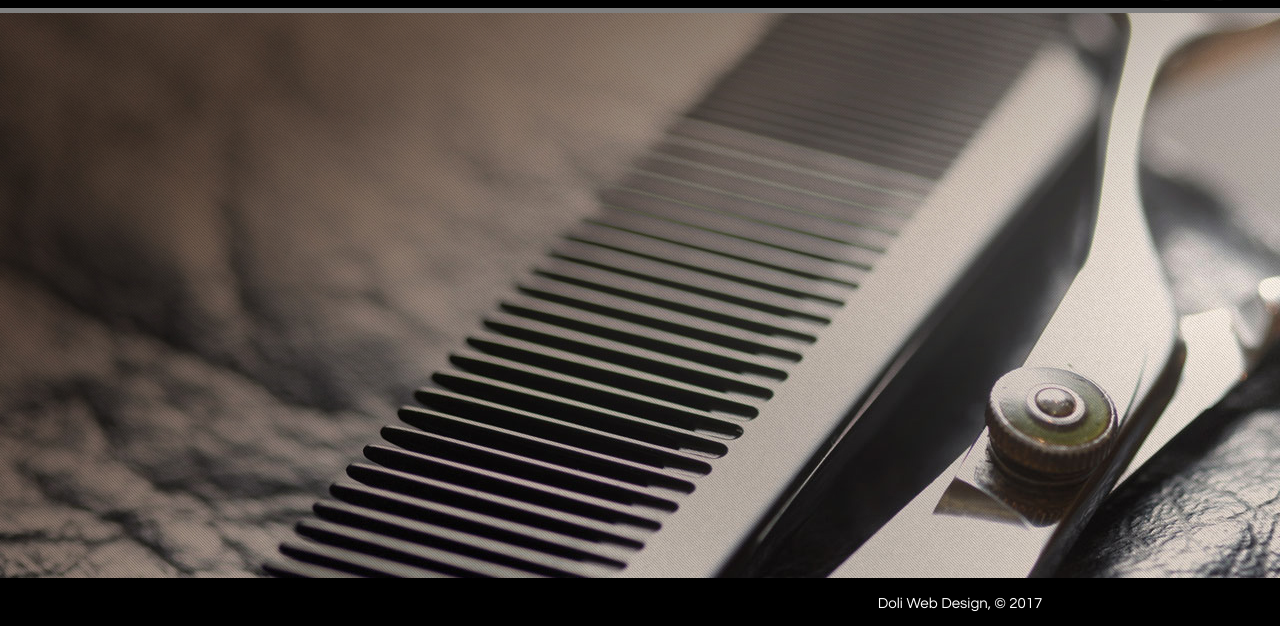
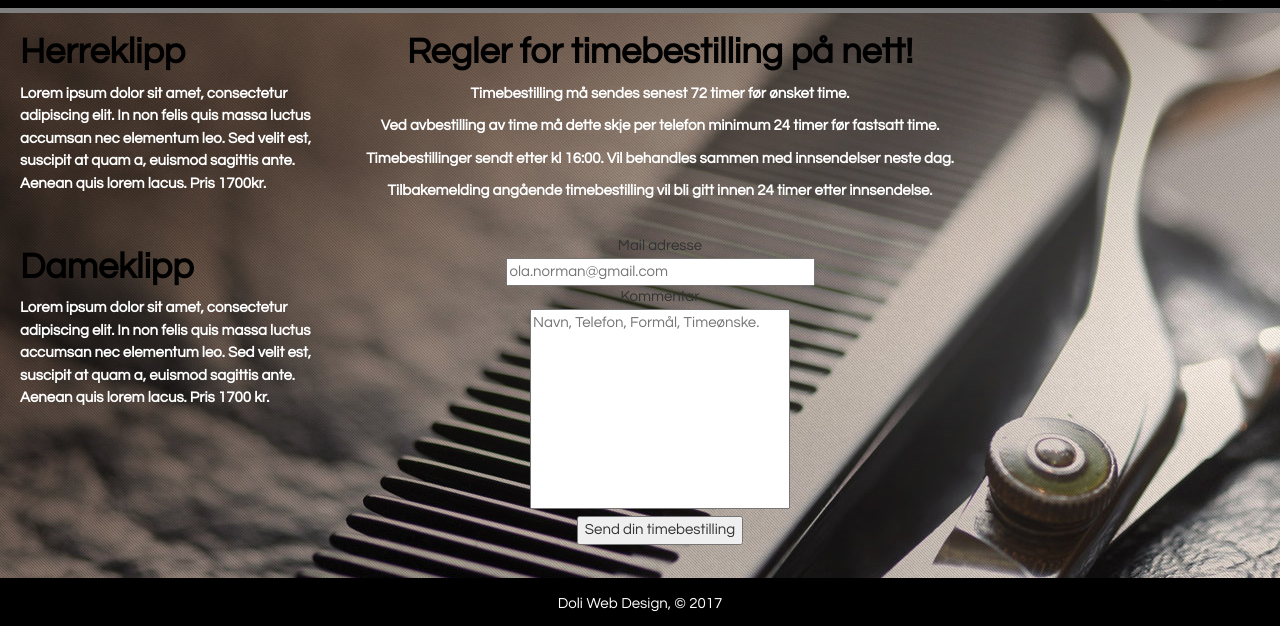
Before and after one commit to djluppo/saxkompaniet, a plain HTML site: page timebestilling.html in a window 1280 px wide. Shown: the part 172-798 px from the top of the page. Drawn offline with nearby package versions, Linux system fonts and the light colour scheme.

Commit message:
Timebestillingpamail

```diff
--- a/theme.css
+++ b/theme.css
@@ -4,14 +4,14 @@ body {
 	line-height: 1.5;
 	padding:0;
 	margin:0;
-	background-color: #f4f4f4;
+	background-color: black;
 }
 
 
 
 #showcase {
-	min-height: 750px;
-	background:url('./img/background.jpg') no-repeat 0 -50px;
+	min-height: 1080px;
+	background:url('./img/background.jpg') no-repeat;
 
 }
 
@@ -26,6 +26,12 @@ body {
 	font-weight: bold;
 }
 
+ #showcase li {
+ 	color:white;
+ 	font-weight: bold;
+ 	text-decoration: underline;
+ }
+
 
 .container {
 	width: 100%;
@@ -37,6 +43,11 @@ body {
 	width: 400px;
 }
 
+textarea {
+   resize: none;
+   height: 200px;
+   width: 260px;
+}
 
 header {
 	background: black;
@@ -44,6 +55,7 @@ header {
 	padding-top: 5px;
 	min-height: 60px;
 	border-bottom:#7F7F7F 5px solid;
+	width: 100%;
 }
 
 header a {
@@ -102,7 +114,7 @@ footer {
 	position: fixed;
 	bottom: 0;
 	height: 50px;
-	width: 1920px;
+	width: 100%;
 }
 
 footer p {
--- a/timebestilling.html
+++ b/timebestilling.html
@@ -36,11 +36,40 @@
 
 	<section id="showcase">
 		<div class="row">
+ 	  		<div class="col-lg-3" style=" margin-left: 20px;">
+ 	  			<h1 style="color: black;">Herreklipp</h1>
+ 	  			<p>Lorem ipsum dolor sit amet, consectetur adipiscing elit. In non felis quis massa luctus accumsan nec elementum leo. Sed velit est, suscipit at quam a, euismod sagittis ante. Aenean quis lorem lacus. Pris 1700kr.
+ 	  			</p>
+	 	  		<br>
+	 	  			<h1 style="color: black;">Dameklipp</h1>
+	 	  			<p>Lorem ipsum dolor sit amet, consectetur adipiscing elit. In non felis quis massa luctus accumsan nec elementum leo. Sed velit est, suscipit at quam a, euismod sagittis ante. Aenean quis lorem lacus. Pris 1700 kr.
+	 	  			</p>
+	 	  			<br>
+
+ 	  		</div>
+ 	  		<div class="col-lg-6" align="center">
+ 	  		<h1 style="color: black;">Regler for timebestilling på nett!</h1>
+ 	  			<p>Timebestilling må sendes senest 72 timer før ønsket time.</p>
+ 	  			<p>Ved avbestilling av time må dette skje per telefon minimum 24 timer før fastsatt time.</p>
+ 	  			<p>Timebestillinger sendt etter kl 16:00. Vil behandles sammen med innsendelser neste dag.</p>
+ 	  			<p>Tilbakemelding angående timebestilling vil bli gitt innen 24 timer etter innsendelse.</p>
+    			<form align="center" method="POST" action="http://formspree.io/peterdolvik91@hotmail.com">
+    			<br>
+    			Mail adresse
+    			<br>
+ 				<input type="email" name="email" size="35" placeholder="ola.norman@gmail.com">
+ 				<br>
+ 				Kommentar
+ 				<br>
+  				<textarea name="message" placeholder="Navn, Telefon, Formål, Timeønske."></textarea>
+  				<br>
+  				<button type="submit">Send din timebestilling</button>
+				</form>
+ 	  		</div>
+
  	  		<div class="col-lg-3">
+
  	  		</div>
- 	  		<div class="col-lg-6">
- 	  		</div>
- 	  		<div class="col-lg-3"></div>
  	  	</div>
 
 	</section>
```
Also changed, not shown: index.html (+4 -2 lines).
